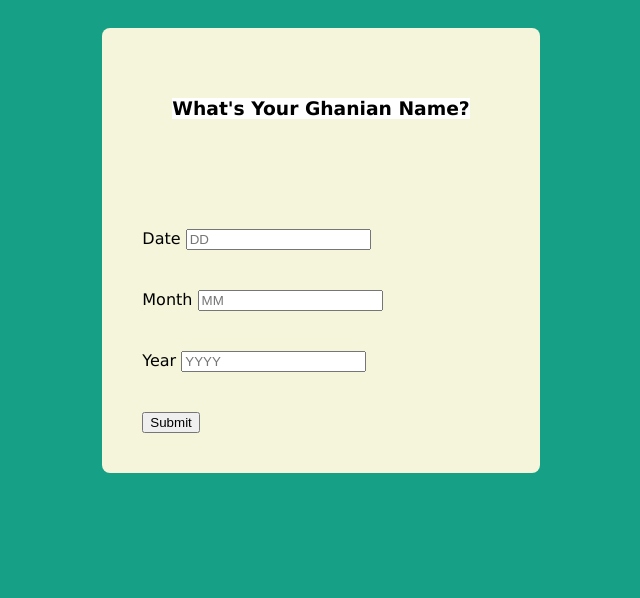
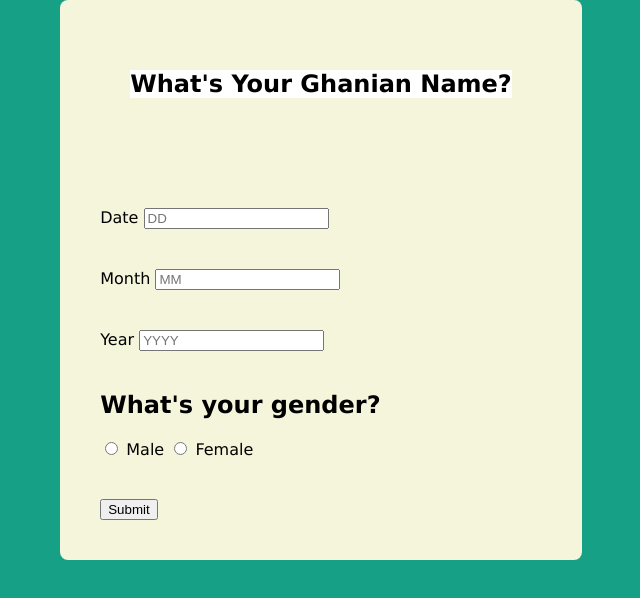
Before and after one commit to yveswangui/independent-project-2, a plain HTML site: page index.html in a window 1280 px wide. Shown: the whole page, without its empty margins (319-959 px from the left). Drawn offline with Linux system fonts and the light colour scheme.

Commit message:
add input class for gender to html file

```diff
--- a/index.html
+++ b/index.html
@@ -10,7 +10,7 @@
     <body>
         <div class="container">
             <div class="header">
-                <h3>What's Your Ghanian Name?</h3>
+                <h2>What's Your Ghanian Name?</h2>
             </div>
             <form class="form" id="form">
                 <div class="form-control">
@@ -25,6 +25,19 @@
                     <label>Year</label>
                     <input type="number" placeholder="YYYY" id="year">
                 </div>
+                <div class="form-control">
+                <h2>What's your gender?</h2>
+                <label class="radio">
+                    <input class="radio-one" type="radio" name="gender">
+                    <span class="checkmark"></span>
+                    Male
+                </label>
+                <label class="radio">
+                    <input class="radio-two" type="radio" name="gender">
+                    <span class="checkmark"></span>
+                    Female
+                </label>
+                </div>
                 <button>Submit</button>
             </form>
         </div>
```
